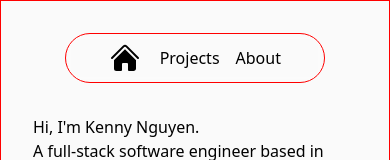
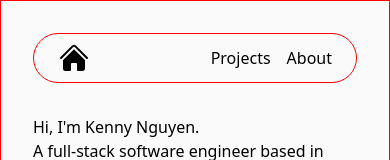
Before and after one commit to ken-ux/portfolio, a React (Vite) app: page / in a window 390 px wide. Shown: the top 160 px of the page. Built offline with nearby package versions, Linux system fonts and the light colour scheme.

Commit message:
Make header full-width on small screens

```diff
--- a/src/components/Header.tsx
+++ b/src/components/Header.tsx
@@ -2,12 +2,12 @@ import { HomeIcon } from "@heroicons/react/24/solid";
 
 const Header = () => {
   return (
-    <header className="test sticky top-0 backdrop-blur-sm rounded-full px-6 py-2 m-auto w-4/5">
-      <nav className="flex justify-evenly sm:justify-between items-center">
+    <header className="test sticky top-0 backdrop-blur-sm rounded-full px-6 py-2 m-auto w-full md:w-4/5">
+      <nav className="flex justify-between items-center">
         <a href="/">
           <HomeIcon className="h-8 w-8" />
         </a>
-        <ul className="flex gap-4 sm:gap-8">
+        <ul className="flex gap-4">
           <li>
             <a href="#projects">Projects</a>
           </li>
```
